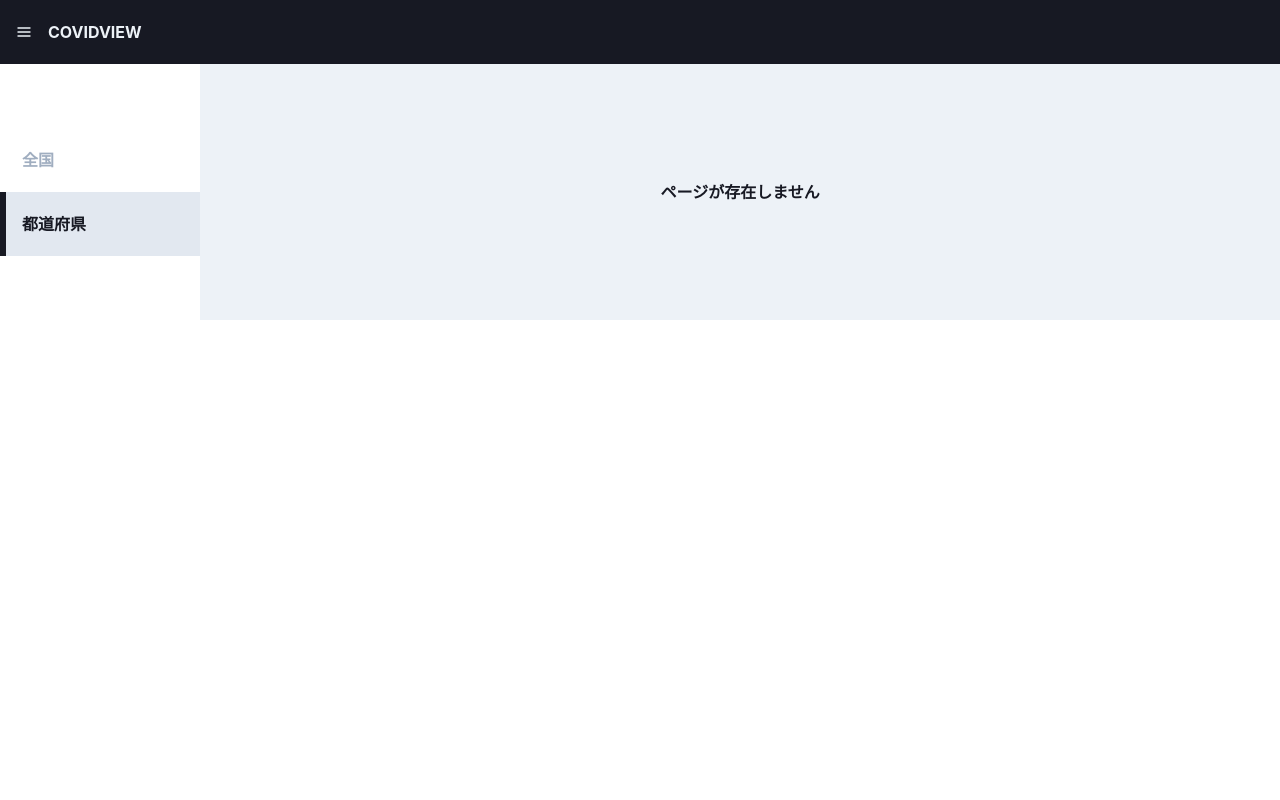
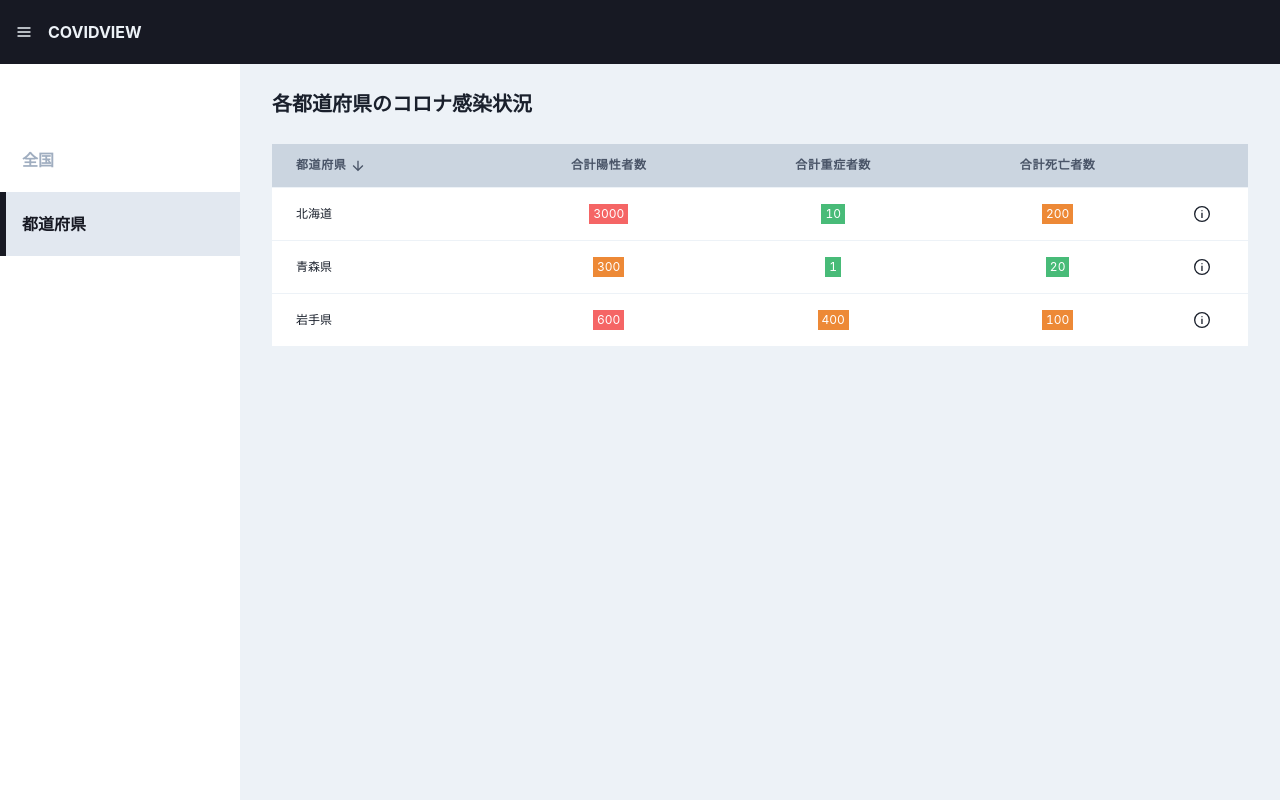
Before and after one commit to Natsuki7777/CovidDashBoard, a Next.js app: page /prefectures in a window 1280 px wide. Before the commit this address had no page. Built offline with nearby package versions, Linux system fonts and the light colour scheme.

Commit message:
途中経過: レイアウトのデザインを少し修正しました

```diff
--- a/src/pages/_document.tsx
+++ b/src/pages/_document.tsx
@@ -11,7 +11,12 @@ class MyDocument extends Document {
     return (
       <Html lang="ja" dir="ltr">
         <Head>
-          {/* サイト全体に反映させたいデフォルトの設定を記述する ex) Google Fonts の読み込み */}
+          <link rel="preconnect" href="https://fonts.googleapis.com" />
+          <link rel="preconnect" href="https://fonts.gstatic.com" />
+          <link
+            href="https://fonts.googleapis.com/css2?family=Lato:wght@300;400;700&family=Noto+Sans+JP:wght@300;400;500;700;900&display=swap"
+            rel="stylesheet"
+          />
         </Head>
         <body>
           <Main />
--- a/src/pages/index.tsx
+++ b/src/pages/index.tsx
@@ -4,7 +4,7 @@ import { NextPage } from 'next';
 
 const Home: NextPage = () => {
   return (
-    <Flex direction="column" w="full">
+    <Flex direction="column" w="full" h="full">
       <TopBar />
       <Flex w="full" direction="column">
         <ChartTest />
--- a/src/pages/layout.tsx
+++ b/src/pages/layout.tsx
@@ -6,9 +6,9 @@ const Layout = ({ children }: { children: any }) => {
   return (
     <Flex w="100vw" h="100vh" direction="column">
       <Header />
-      <Flex w="100vw">
+      <Flex w="100vw" flex="1">
         <Sidebar />
-        <Flex bg="gray.100" px={8} w="full">
+        <Flex flex="1" bg="gray.100" px={8} w="full" h="full">
           {children}
         </Flex>
       </Flex>
--- a/src/pages/test.tsx
+++ b/src/pages/prefectures.tsx
@@ -1,10 +1,35 @@
 import Preflist from '@/components/preflist';
 import { ArrowDownIcon, ArrowUpIcon } from '@chakra-ui/icons';
-import { Table, Tbody, Text, Th, Tr } from '@chakra-ui/react';
+import { Box, Flex, Heading, Spacer, Table, Tbody, Th, Tr } from '@chakra-ui/react';
 import { NextPage } from 'next';
 import { useState } from 'react';
 
-const Test: NextPage = () => {
+const Prefectures: NextPage = () => {
+  return (
+    <Flex direction="column" w="full" h="full">
+      <TopBar />
+      <Flex w="full" direction="column">
+        <PrefecturesTable />
+      </Flex>
+    </Flex>
+  );
+};
+
+const TopBar = () => {
+  return (
+    <Flex as="header" width="full" h="20" alignItems="center">
+      <Box>
+        <Heading as="h1" size="md">
+          各都道府県のコロナ感染状況
+        </Heading>
+      </Box>
+      <Spacer />
+      <Box></Box>
+    </Flex>
+  );
+};
+
+const PrefecturesTable = () => {
   const [data, setData] = useState([
     {
       name: '北海道',
@@ -84,11 +109,8 @@ const Test: NextPage = () => {
     });
     setData(array);
   };
-
   return (
-    <>
-      <Text fontWeight="bold">各都道府県のコロナ感染状況</Text>
-      <Table variant="simple" fontSize="xs" my={8} colorScheme="gray">
+    <Table variant="simple" fontSize="xs" colorScheme="gray">
       <Tbody>
         <Tr bgColor={'gray.300'}>
           <Th w="23%" h="43px" onClick={onClickSortPref} _hover={{ cursor: 'pointer' }}>
@@ -114,8 +136,7 @@ const Test: NextPage = () => {
         ))}
       </Tbody>
     </Table>
-    </>
   );
 };
 
-export default Test;
+export default Prefectures;
```
Lines whose indentation alone changed are shown as unchanged.
